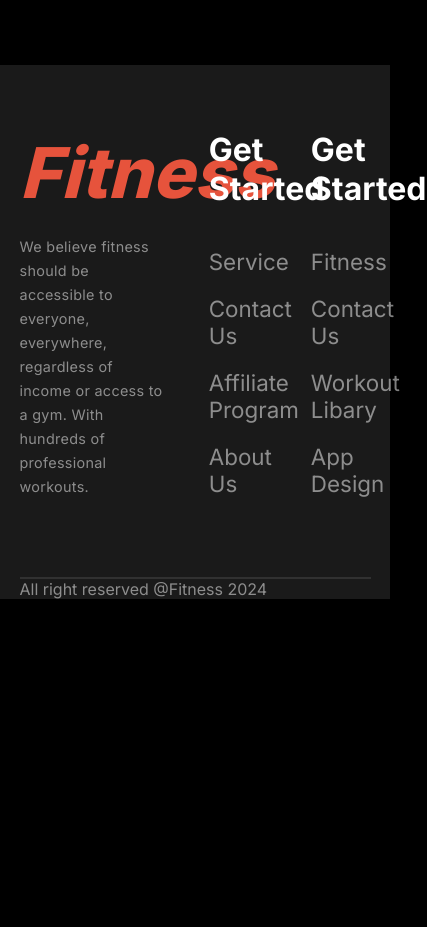
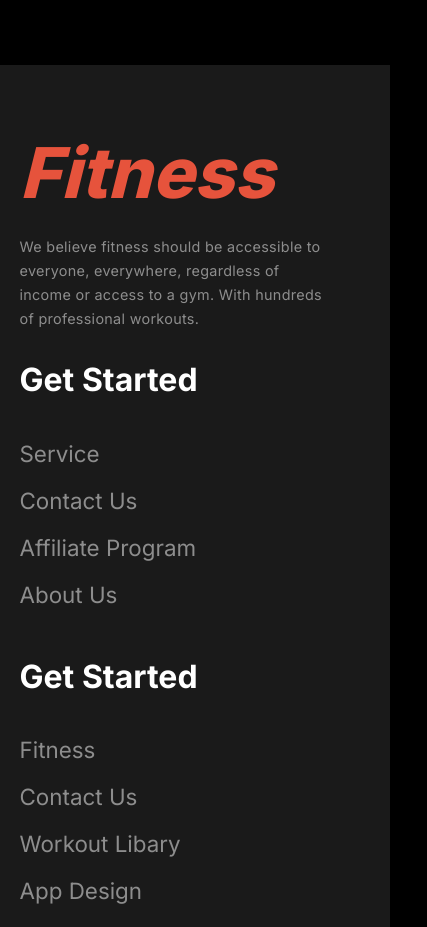
Before and after one commit to mrakashsaha/A2-Versatile, a plain HTML site: page index.html in a window 390 px wide. Shown: the part 6020-6947 px from the top of the page, 427 px wide, since content can reach past the window. Before the commit the page ends 6619 px from the top, so only its background shows below. Drawn offline with Linux system fonts and the light colour scheme.

Commit message:
All section with mobile responsive need to bug fixed later

```diff
--- a/index.html
+++ b/index.html
@@ -251,7 +251,7 @@
                 </div>
             </div>
             <hr>
-            <p>All right reserved @Fitness 2024</p>
+            <p class="copyright">All right reserved @Fitness 2024</p>
         </section>
     </footer>
 </body>
--- a/style.css
+++ b/style.css
@@ -807,4 +807,29 @@ hr {
         margin-top:66px;
     }
 
+
+    /* Footer Styles */
+
+    .columns {
+        flex-direction: column;
+    }
+
+    .first-col, .second-col, .third-col {
+        width:90%;
+        margin-bottom: 30px;
+    }
+
+    hr {
+        margin-top:10px;
+    }
+
+    .copyright {
+
+    font-size: 1.25rem;
+font-weight: 400;
+line-height: 24px;
+letter-spacing: 0.3px;
+text-align: left;
+    }
+
 }
```
